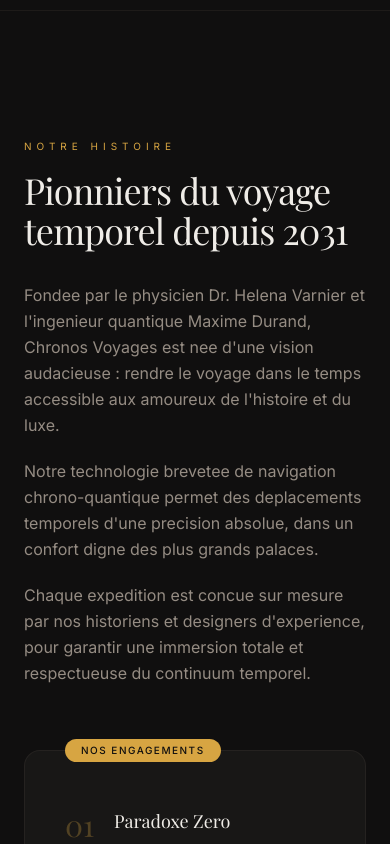
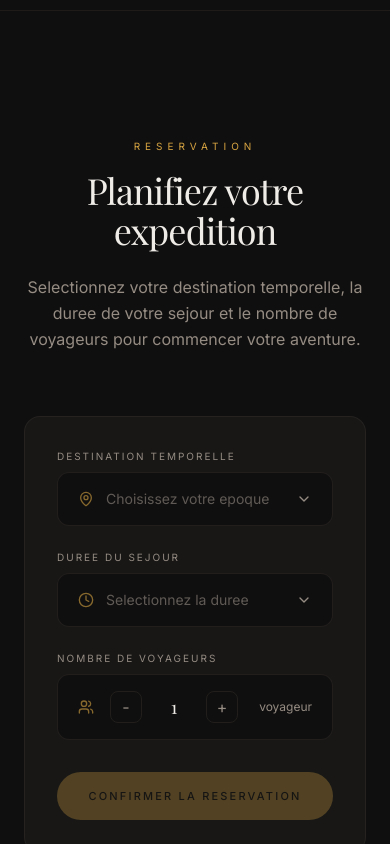
Before and after one commit to estellebriollet13/v0-luxury-time-travel-landing, a Next.js app: page / in a window 390 px wide. Shown: the part 5520-6364 px from the top of the page. Built offline with nearby package versions, Linux system fonts and the light colour scheme; a web font is replaced by a local one.

Commit message:
feat: complete Chronos Voyages landing page with booking section\n\nAdd booking page, update page structure, navbar, and CTAs; regenerate missing images.

```diff
--- a/app/page.tsx
+++ b/app/page.tsx
@@ -2,6 +2,7 @@ import { Navbar } from "@/components/navbar"
 import { HeroSection } from "@/components/hero-section"
 import { DestinationsSection } from "@/components/destinations-section"
 import { ExperienceSection } from "@/components/experience-section"
+import { BookingSection } from "@/components/booking-section"
 import { AboutSection } from "@/components/about-section"
 import { Footer } from "@/components/footer"
 import { ChatbotWidget } from "@/components/chatbot-widget"
@@ -13,6 +14,7 @@ export default function HomePage() {
       <HeroSection />
       <DestinationsSection />
       <ExperienceSection />
+      <BookingSection />
       <AboutSection />
       <Footer />
       <ChatbotWidget />
--- /dev/null
+++ b/components/booking-section.tsx
@@ -0,0 +1,243 @@
+"use client"
+
+import { useState, useRef, useEffect } from "react"
+import { MapPin, Clock, Users, ChevronDown, Check } from "lucide-react"
+
+const destinations = [
+  { id: "paris-1889", label: "Paris, 1889 - Belle Epoque", era: "Belle Epoque" },
+  { id: "cretaceous", label: "Cretace Superieur - 68M ans", era: "Mesozoique" },
+  { id: "florence-1504", label: "Florence, 1504 - Renaissance", era: "Renaissance" },
+]
+
+const durations = [
+  { id: "1-day", label: "1 jour", description: "Immersion express" },
+  { id: "3-days", label: "3 jours", description: "Exploration classique" },
+  { id: "5-days", label: "5 jours", description: "Experience approfondie" },
+  { id: "7-days", label: "7 jours", description: "Sejour premium" },
+  { id: "10-days", label: "10 jours", description: "Immersion totale" },
+]
+
+function CustomSelect({
+  options,
+  value,
+  onChange,
+  placeholder,
+  icon: Icon,
+}: {
+  options: { id: string; label: string; description?: string }[]
+  value: string
+  onChange: (val: string) => void
+  placeholder: string
+  icon: typeof MapPin
+}) {
+  const [open, setOpen] = useState(false)
+  const ref = useRef<HTMLDivElement>(null)
+
+  useEffect(() => {
+    function handleClickOutside(e: MouseEvent) {
+      if (ref.current && !ref.current.contains(e.target as Node)) {
+        setOpen(false)
+      }
+    }
+    document.addEventListener("mousedown", handleClickOutside)
+    return () => document.removeEventListener("mousedown", handleClickOutside)
+  }, [])
+
+  const selected = options.find((o) => o.id === value)
+
+  return (
+    <div ref={ref} className="relative">
+      <button
+        type="button"
+        onClick={() => setOpen(!open)}
+        className="flex w-full items-center gap-3 rounded-xl border border-border/50 bg-background px-5 py-4 text-left transition-all duration-200 hover:border-primary/40 focus:border-primary/50 focus:outline-none focus:ring-1 focus:ring-primary/20"
+      >
+        <Icon className="h-4 w-4 shrink-0 text-primary/60" />
+        <span className={`flex-1 text-sm ${selected ? "text-foreground" : "text-muted-foreground/60"}`}>
+          {selected ? selected.label : placeholder}
+        </span>
+        <ChevronDown
+          className={`h-4 w-4 text-muted-foreground transition-transform duration-200 ${open ? "rotate-180" : ""}`}
+        />
+      </button>
+      {open && (
+        <div className="absolute right-0 left-0 z-20 mt-2 overflow-hidden rounded-xl border border-border/50 bg-card shadow-xl shadow-background/50">
+          {options.map((option) => (
+            <button
+              key={option.id}
+              type="button"
+              onClick={() => {
+                onChange(option.id)
+                setOpen(false)
+              }}
+              className={`flex w-full items-center justify-between px-5 py-3.5 text-left text-sm transition-colors hover:bg-secondary ${
+                value === option.id ? "text-primary" : "text-muted-foreground"
+              }`}
+            >
+              <div>
+                <p className={value === option.id ? "text-primary" : "text-foreground"}>{option.label}</p>
+                {option.description && (
+                  <p className="mt-0.5 text-[11px] text-muted-foreground">{option.description}</p>
+                )}
+              </div>
+              {value === option.id && <Check className="h-4 w-4 text-primary" />}
+            </button>
+          ))}
+        </div>
+      )}
+    </div>
+  )
+}
+
+export function BookingSection() {
+  const [destination, setDestination] = useState("")
+  const [duration, setDuration] = useState("")
+  const [passengers, setPassengers] = useState(1)
+  const [confirmed, setConfirmed] = useState(false)
+  const [isVisible, setIsVisible] = useState(false)
+  const ref = useRef<HTMLElement>(null)
+
+  useEffect(() => {
+    const observer = new IntersectionObserver(
+      ([entry]) => {
+        if (entry.isIntersecting) setIsVisible(true)
+      },
+      { threshold: 0.1 }
+    )
+    if (ref.current) observer.observe(ref.current)
+    return () => observer.disconnect()
+  }, [])
+
+  const handleConfirm = () => {
+    if (destination && duration) {
+      setConfirmed(true)
+      setTimeout(() => setConfirmed(false), 4000)
+    }
+  }
+
+  return (
+    <section
+      id="booking"
+      ref={ref}
+      className="relative border-t border-border/40 py-32"
+    >
+      <div className="absolute inset-0 overflow-hidden">
+        <div className="absolute bottom-0 left-1/4 h-96 w-96 rounded-full bg-primary/3 blur-3xl" />
+      </div>
+
+      <div className="relative mx-auto max-w-3xl px-6 lg:px-8">
+        <div
+          className={`mb-16 text-center transition-all duration-1000 ${
+            isVisible ? "translate-y-0 opacity-100" : "translate-y-8 opacity-0"
+          }`}
+        >
+          <p className="mb-4 text-[10px] tracking-[0.5em] text-primary uppercase">
+            Reservation
+          </p>
+          <h2 className="font-serif text-4xl tracking-tight text-foreground md:text-5xl lg:text-6xl">
+            <span className="text-balance">{"Planifiez votre expedition"}</span>
+          </h2>
+          <p className="mx-auto mt-6 max-w-2xl text-base leading-relaxed text-muted-foreground">
+            {"Selectionnez votre destination temporelle, la duree de votre sejour et le nombre de voyageurs pour commencer votre aventure."}
+          </p>
+        </div>
+
+        <div
+          className={`rounded-2xl border border-border/50 bg-card p-8 transition-all delay-200 duration-1000 md:p-10 ${
+            isVisible ? "translate-y-0 opacity-100" : "translate-y-12 opacity-0"
+          }`}
+        >
+          <div className="flex flex-col gap-6">
+            {/* Destination */}
+            <div>
+              <label className="mb-2 block text-[10px] tracking-[0.2em] text-muted-foreground uppercase">
+                Destination temporelle
+              </label>
+              <CustomSelect
+                options={destinations}
+                value={destination}
+                onChange={setDestination}
+                placeholder="Choisissez votre epoque"
+                icon={MapPin}
+              />
+            </div>
+
+            {/* Duration */}
+            <div>
+              <label className="mb-2 block text-[10px] tracking-[0.2em] text-muted-foreground uppercase">
+                {"Duree du sejour"}
+              </label>
+              <CustomSelect
+                options={durations}
+                value={duration}
+                onChange={setDuration}
+                placeholder="Selectionnez la duree"
+                icon={Clock}
+              />
+            </div>
+
+            {/* Passengers */}
+            <div>
+              <label className="mb-2 block text-[10px] tracking-[0.2em] text-muted-foreground uppercase">
+                Nombre de voyageurs
+              </label>
+              <div className="flex items-center gap-4 rounded-xl border border-border/50 bg-background px-5 py-4">
+                <Users className="h-4 w-4 shrink-0 text-primary/60" />
+                <div className="flex flex-1 items-center gap-4">
+                  <button
+                    type="button"
+                    onClick={() => setPassengers(Math.max(1, passengers - 1))}
+                    className="flex h-8 w-8 items-center justify-center rounded-lg border border-border/50 text-muted-foreground transition-all hover:border-primary/40 hover:text-foreground"
+                    aria-label="Diminuer le nombre de voyageurs"
+                  >
+                    -
+                  </button>
+                  <span className="w-8 text-center font-serif text-lg text-foreground">
+                    {passengers}
+                  </span>
+                  <button
+                    type="button"
+                    onClick={() => setPassengers(Math.min(8, passengers + 1))}
+                    className="flex h-8 w-8 items-center justify-center rounded-lg border border-border/50 text-muted-foreground transition-all hover:border-primary/40 hover:text-foreground"
+                    aria-label="Augmenter le nombre de voyageurs"
+                  >
+                    +
+                  </button>
+                </div>
+                <span className="text-xs text-muted-foreground">
+                  {passengers === 1 ? "voyageur" : "voyageurs"}
+                </span>
+              </div>
+            </div>
+
+            {/* Confirm Button */}
+            <button
+              type="button"
+              onClick={handleConfirm}
+              disabled={!destination || !duration}
+              className={`group relative mt-2 w-full overflow-hidden rounded-full py-4 text-[11px] font-medium tracking-[0.2em] uppercase transition-all duration-500 ${
+                confirmed
+                  ? "border border-emerald-500/50 bg-emerald-500/10 text-emerald-400"
+                  : "bg-primary text-primary-foreground hover:shadow-lg hover:shadow-primary/20 disabled:cursor-not-allowed disabled:opacity-30"
+              }`}
+            >
+              {confirmed ? (
+                <span className="flex items-center justify-center gap-2">
+                  <Check className="h-4 w-4" />
+                  Expedition confirmee
+                </span>
+              ) : (
+                <span className="relative z-10">
+                  Confirmer la reservation
+                </span>
+              )}
+              {!confirmed && (
+                <div className="absolute inset-0 -translate-x-full bg-foreground/10 transition-transform duration-500 group-hover:translate-x-0" />
+              )}
+            </button>
+          </div>
+        </div>
+      </div>
+    </section>
+  )
+}
--- a/components/navbar.tsx
+++ b/components/navbar.tsx
@@ -6,8 +6,8 @@ import { Menu, X } from "lucide-react"
 const navLinks = [
   { label: "Destinations", href: "#destinations" },
   { label: "Experience", href: "#experience" },
+  { label: "Reservation", href: "#booking" },
   { label: "A Propos", href: "#about" },
-  { label: "Contact", href: "#contact" },
 ]
 
 export function Navbar() {
@@ -58,7 +58,7 @@ export function Navbar() {
             </a>
           ))}
           <a
-            href="#contact"
+            href="#booking"
             className="rounded-full border border-primary/50 bg-primary/10 px-7 py-2.5 text-[11px] font-medium tracking-[0.15em] text-primary uppercase transition-all duration-300 hover:bg-primary hover:text-primary-foreground"
           >
             Reserver
@@ -92,7 +92,7 @@ export function Navbar() {
               </a>
             ))}
             <a
-              href="#contact"
+              href="#booking"
               onClick={() => setMobileOpen(false)}
               className="mt-2 rounded-full border border-primary bg-primary/10 px-6 py-3 text-center text-sm font-medium tracking-wider text-primary uppercase transition-all hover:bg-primary hover:text-primary-foreground"
             >
```
Also changed, not shown: public/images/florence-renaissance.jpg, public/images/paris-1889.jpg.
